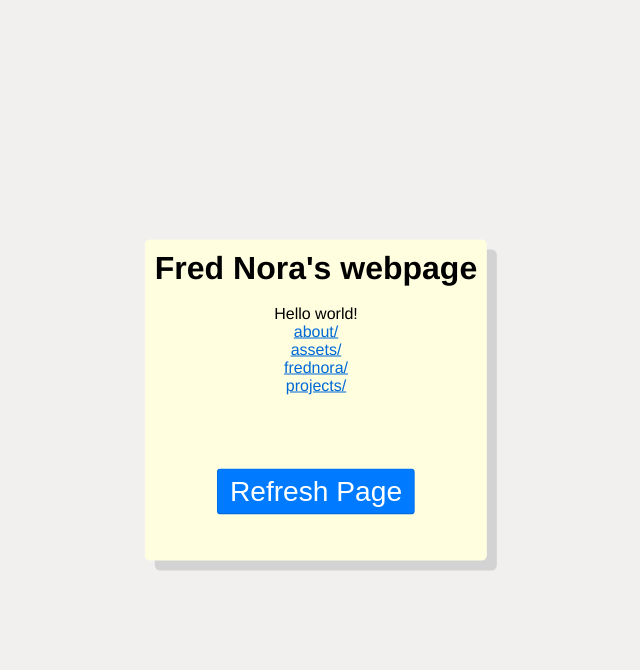
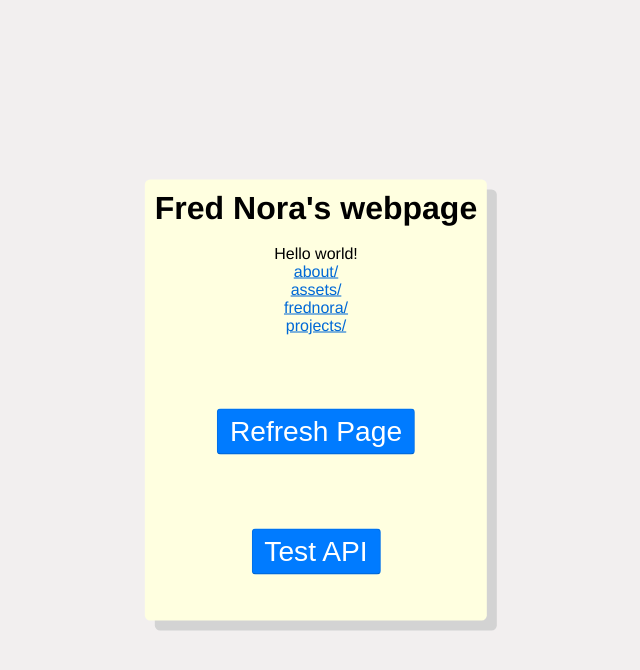
Before and after one commit to frednora/frednora.github.io, a PHP site: page / in a window 1280 px wide. Shown: the top 670 px of the page, without its empty margins (324-964 px from the left). Run offline with PHP 8.4, Linux system fonts and the light colour scheme.

Commit message:
frednora.js: Learning fetch with DummyJSON

```diff
--- a/assets/js/frednora.js
+++ b/assets/js/frednora.js
@@ -26,6 +26,17 @@ function frednoraReloadPage(){
     window.location.reload();
 }
 
+
+/* Testing fetch */
+async function frednoraTestAPI(){
+    const response = await fetch('https://dummyjson.com/products');
+    if (response.status === 200){
+        const obj = await response.json();
+        //console.log(obj.total);
+        window.alert(obj.total);
+    }
+}
+
 /*
   INITIALIZATION
  */
--- a/frednora.php
+++ b/frednora.php
@@ -103,6 +103,17 @@
             </button>
         </div>
 
+        <!-- Button 2: Test Dummy JSON API-->
+        <div class="gramado-container">
+            <br>
+            <button
+                class="gramado-button"
+                id="main-button"
+                onclick="frednoraTestAPI()">
+                Test API
+            </button>
+        </div>
+
         <br/>
         <br/>
     </div>
```
